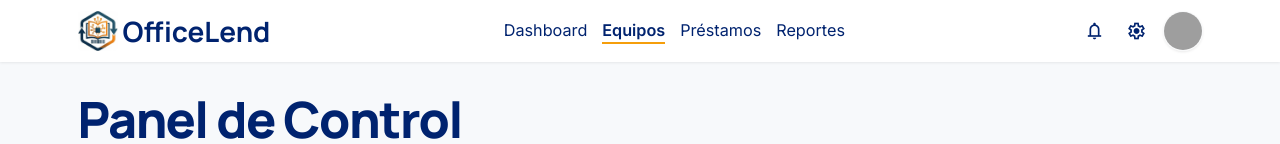
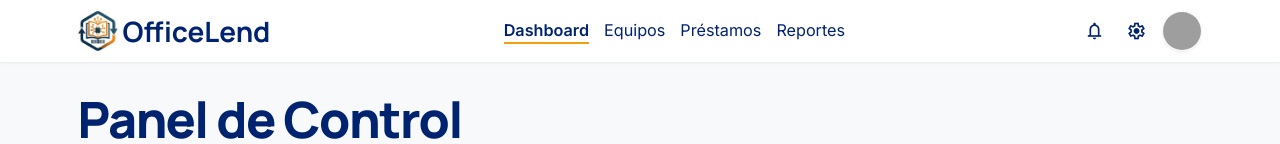
Before and after one commit to xandro2021/FrontEndProyecto1LenguajesOfficeLend, a website: page src/admin/dashboardAdmin.html in a window 1280 px wide. Shown: the top 144 px of the page. Drawn offline with nearby package versions, Linux system fonts and the light colour scheme; grey boxes are pictures that could not be loaded.

```diff
--- a/src/admin/dashboardAdmin.html
+++ b/src/admin/dashboardAdmin.html
@@ -30,8 +30,8 @@
 
                 <!-- Navegación desktop -->
                 <nav class="d-none d-md-flex gap-4">
-                    <a class="fs-n3 nav-link text-custom-primary " href="#">Dashboard</a>
-                    <a class="fs-n3 nav-link active text-custom-primary " href="catalogoUser.html">Equipos</a>
+                    <a class="fs-n3 nav-link active text-custom-primary " href="#">Dashboard</a>
+                    <a class="fs-n3 nav-link text-custom-primary " href="catalogoUser.html">Equipos</a>
                     <a class="fs-n3 nav-link text-custom-primary " href="historialSolicitudesUser.html">Préstamos</a>
                     <a class="fs-n3 nav-link text-custom-primary " href="#">Reportes</a>
                 </nav>
```
